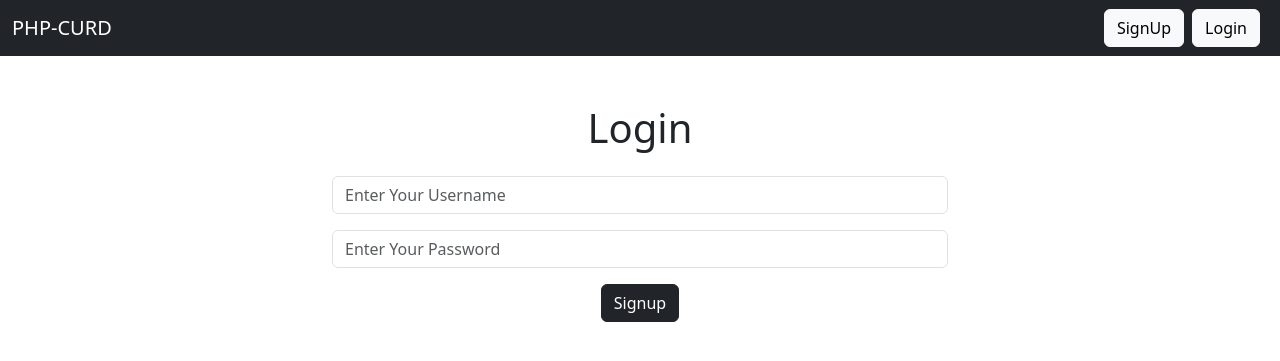
After one commit to Sheikh-Abdullah20/CRUD-Operations-With-PHP, a PHP site: page /login.php in a window 1280 px wide. The commit adds this page. Shown: the top 361 px of the page. Run offline with PHP 8.4, Linux system fonts and the light colour scheme.

Commit message:
Crud Login-System Completed

```diff
--- /dev/null
+++ b/components/nav.php
@@ -0,0 +1,49 @@
+<?php
+
+$loggedin = false;
+if(isset($_SESSION['loggedin']) && $_SESSION['loggedin'] == true){
+  $loggedin = $_SESSION['loggedin'];
+}
+
+echo '<nav class="navbar navbar-expand-lg navbar-dark bg-dark">
+        <div class="container-fluid">
+          <a class="navbar-brand" href="curd.php">PHP-CURD</a>
+          <button class="navbar-toggler" type="button" data-bs-toggle="collapse" data-bs-target="#navbarSupportedContent" aria-controls="navbarSupportedContent" aria-expanded="false" aria-label="Toggle navigation">
+            <span class="navbar-toggler-icon"></span>
+          </button>
+          <div class="collapse navbar-collapse" id="navbarSupportedContent">
+            <ul class="navbar-nav m-auto mb-2 mb-lg-0">
+              <li class="nav-item">';
+              if($loggedin){
+                echo '<a class="nav-link active" aria-current="page" href="curd.php">Home</a>';
+            }
+          echo '</li>
+
+            </ul>';
+           if(!$loggedin){
+            echo '<a href ="signup.php" class="btn btn-light">SignUp</a>';
+            echo '<a href ="login.php" class="btn btn-light mx-2" >Login</a>';
+            };
+            if($loggedin){
+            echo '<a href ="logout.php" class="btn btn-light mx-2" >LogOut</a>';
+          };
+        echo '</div>
+        </div>
+      </nav>';
+      ?>
+
+      <!DOCTYPE html>
+      <html lang="en">
+      <head>
+        <meta charset="UTF-8">
+        <meta name="viewport" content="width=device-width, initial-scale=1.0">
+        <title>Document</title>
+      </head>
+      <body>
+        <div class="row">
+          <div class="col-md-6">
+
+          </div>
+        </div>
+      </body>
+      </html>
--- /dev/null
+++ b/login.php
@@ -0,0 +1,98 @@
+<?php
+   $login = false;
+   $loginerr = false;
+if($_SERVER["REQUEST_METHOD"] == "POST"){
+    include "components/db_connect.php";
+
+    $username = $_POST['username'];
+    $password = $_POST['password'];
+
+    if($username && $password){
+        $sql = "SELECT * FROM users_1 WHERE username = '$username' AND password = '$password'";
+        $result = $con->query($sql);
+        $rows = mysqli_num_rows($result);
+        if($rows){
+          $login = true;
+          session_start();
+          $_SESSION['loggedin'] = true;
+          $_SESSION['username'] = $username;
+          header('location: curd.php');
+        }
+        else{
+            $loginerr = true;
+        }
+    }
+}
+
+
+
+
+?>
+
+
+
+<!doctype html>
+<html lang="en">
+  <head>
+    <meta charset="utf-8">
+    <meta name="viewport" content="width=device-width, initial-scale=1">
+    <title>Signup</title>
+    <link href="https://cdn.jsdelivr.net/npm/bootstrap@5.3.3/dist/css/bootstrap.min.css" rel="stylesheet" integrity="sha384-QWTKZyjpPEjISv5WaRU9OFeRpok6YctnYmDr5pNlyT2bRjXh0JMhjY6hW+ALEwIH" crossorigin="anonymous">
+  </head>
+  <body>
+  <?php
+
+    require "components/nav.php";
+
+    if($login){
+      echo '<div class="alert alert-success alert-dismissible fade show" role="alert">
+    <strong>Success!</strong> Login Successfull
+    <button type="button" class="btn-close" data-bs-dismiss="alert" aria-label="Close"></button>
+  </div>';
+
+  }
+
+  if($loginerr){
+    echo '<div class="alert alert-danger alert-dismissible fade show" role="alert">
+  <strong>Error! </strong> Invalid Credentials
+  <button type="button" class="btn-close" data-bs-dismiss="alert" aria-label="Close"></button>
+</div>';
+
+}
+
+// if($alreadyExists){
+//   echo '<div class="alert alert-danger alert-dismissible fade show" role="alert">
+// <strong>Error! </strong> User Already Exists...!
+// <button type="button" class="btn-close" data-bs-dismiss="alert" aria-label="Close"></button>
+// </div>';
+
+// }
+
+    ?>
+
+
+
+    <div class="container w-50 my-5 m-auto text-center">
+      <h1>Login</h1>
+        <div class="row my-4">
+            <div class="col-md-12">
+            <form method = 'post' action = 'login.php'>
+
+            <div class="mb-3">
+                    <input type="text" class="form-control" id="username" name='username' aria-describedby="username" placeholder='Enter Your Username '>
+                </div>
+
+                <div class="mb-3">
+                    <input type="password" class="form-control" id="password" name='password' placeholder ='Enter Your Password'>
+                </div>
+
+
+                <button type="submit" class="btn btn-dark">Signup</button>
+                </form>
+                            </div>
+                        </div>
+                    </div>
+
+    <script src="https://cdn.jsdelivr.net/npm/bootstrap@5.3.3/dist/js/bootstrap.bundle.min.js" integrity="sha384-YvpcrYf0tY3lHB60NNkmXc5s9fDVZLESaAA55NDzOxhy9GkcIdslK1eN7N6jIeHz" crossorigin="anonymous"></script>
+  </body>
+</html>
```
Also changed, not shown: components/db_connect.php (added, +14 -0 lines), curd.php (+17 -24 lines), logout.php (added, +9 -0 lines), signup.php (added, +111 -0 lines).
